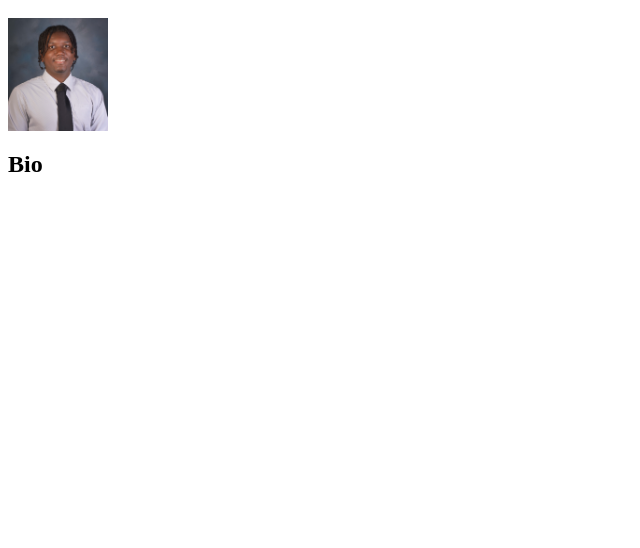
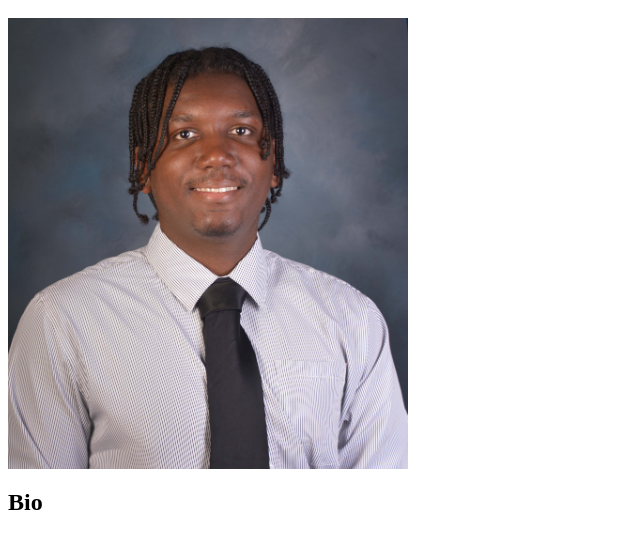
Before and after one commit to marcus2255/marcus2255.github.io, a plain HTML site: page index.html in a window 1280 px wide. Shown: the part 48-596 px from the top of the page, without its empty margins (0-640 px from the left). Drawn offline with Linux system fonts and the light colour scheme.

Commit message:
Update index.html

```diff
--- a/index.html
+++ b/index.html
@@ -1,7 +1,7 @@
 <html>
     <h1> Marcus's Portfolio</h1>
     <img src="./Badgett_Marcus_2_Workday.jpg" /
-         width = "100"
+         width = "400"
          height = auto>
     <h2> Bio </h2>
 <html>
```
